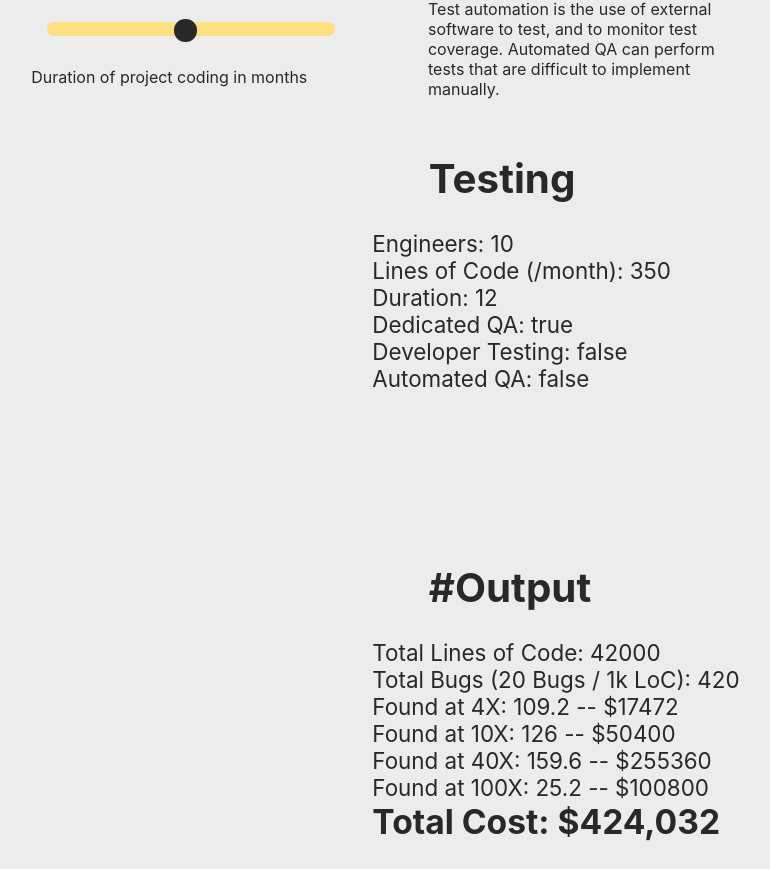
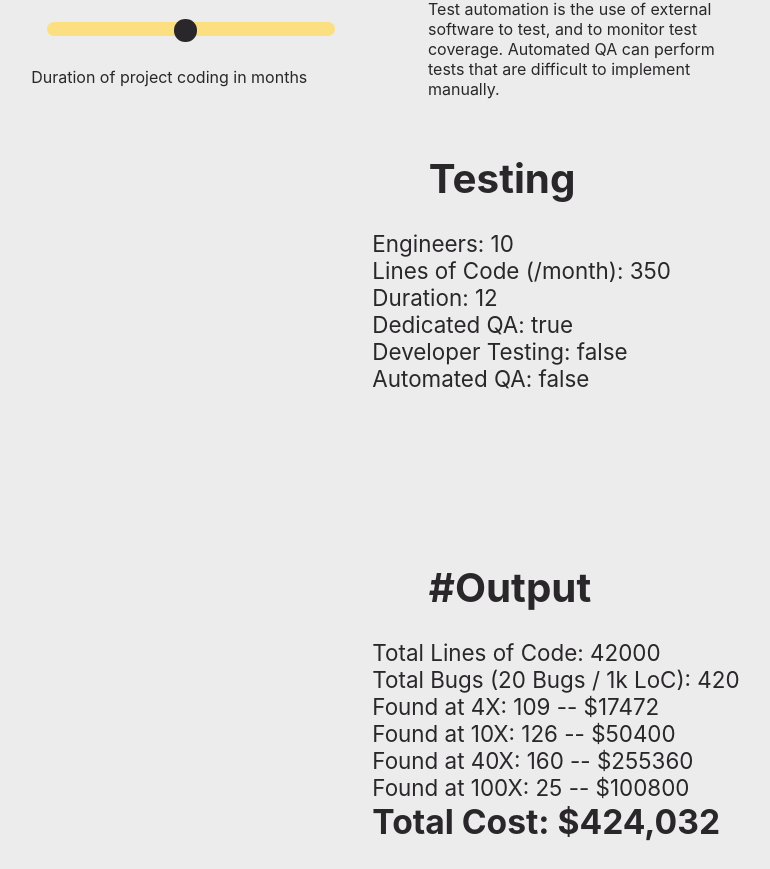
Before and after one commit to mjguillemette/prod-perfect-dashboard, a React (Create React App) app in the folder my-app/: page / in a window 1280 px wide. Shown: the part 645-1514 px from the top of the page, without its empty margins (84-854 px from the left). Built offline with nearby package versions, Linux system fonts and the light colour scheme.

Commit message:
stubbed ResultView page with some made-up values for QA strategy

```diff
--- a/my-app/src/components/InputBox.js
+++ b/my-app/src/components/InputBox.js
@@ -28,15 +28,12 @@ const InputBox = props => {
 
   const handleChange = e => {
     e.preventDefault()
-    if (props.inputType === 'checkbox') {
-      if (e.target.value === 'false') {
-        props.setValue(true)
-      } else {
-        props.setValue(false)
-      }
-    } else {
-      props.setValue(e.target.value)
-    }
+
+    props.inputType === 'checkbox'
+      ? props.value === true
+        ? props.setValue(false)
+        : props.setValue(true)
+      : props.setValue(e.target.value)
   }
 
   return (
@@ -53,9 +50,9 @@ const InputBox = props => {
           step={props.step}
           className={props.inputType === 'checkbox' ? 'toggle' : ''}
           onChange={handleChange}
-          onTouchMove={handleChange}
-          onTouchEnd={handleChange}
-          checked={props.value ? 'checked' : ''}
+          checked={
+            props.value && props.inputType === 'checkbox' ? 'checked' : ''
+          }
         />
       </InputHeading>
       <br />
--- a/my-app/src/components/views/ResultView.js
+++ b/my-app/src/components/views/ResultView.js
@@ -4,13 +4,15 @@ import Graph from '../Graph'
 const ResultView = props => {
   const loc = props.engineers * props.linesOfCode * props.duration
   const rateOfBugs = 0.01
-  const totalBugs = loc * rateOfBugs
+  const totalBugs = props.dedicatedQA
+    ? loc * rateOfBugs
+    : loc * (rateOfBugs * 1.12)
   const initialCostOfBug = 40
 
-  const percent4X = 0.26
-  const percent10X = 0.3
-  const percent40X = 0.38
-  const percent100X = 0.06
+  const percent4X = props.devTesting ? 0.3 : 0.26
+  const percent10X = props.devTesting ? 0.34 : 0.3
+  const percent40X = props.devTesting ? 0.31 : 0.38
+  const percent100X = props.devTesting ? 0.05 : 0.06
 
   const dollarsAt4X = totalBugs * percent4X * initialCostOfBug * 4
   const dollarsAt10X = totalBugs * percent10X * initialCostOfBug * 10
@@ -44,14 +46,18 @@ const ResultView = props => {
       <Graph />
       <h1>#Output</h1>
       Total Lines of Code: {loc} <br />
-      Total Bugs (20 Bugs / 1k LoC): {totalBugs} <br />
-      Found at 4X: {percent4X * totalBugs} -- ${dollarsAt4X}
+      Total Bugs (20 Bugs / 1k LoC): {totalBugs.toFixed(0)} <br />
+      Found at 4X: {(percent4X * totalBugs).toFixed(0)} -- $
+      {dollarsAt4X.toFixed(0)}
       <br />
-      Found at 10X: {percent10X * totalBugs} -- ${dollarsAt10X}
+      Found at 10X: {(percent10X * totalBugs).toFixed(0)} -- $
+      {dollarsAt10X.toFixed(0)}
       <br />
-      Found at 40X: {percent40X * totalBugs} -- ${dollarsAt40X}
+      Found at 40X: {(percent40X * totalBugs).toFixed(0)} -- $
+      {dollarsAt40X.toFixed(0)}
       <br />
-      Found at 100X: {percent100X * totalBugs} -- ${dollarsAt100X} <br />
+      Found at 100X: {(percent100X * totalBugs).toFixed(0)} -- $
+      {dollarsAt100X.toFixed(0)} <br />
       <h2>Total Cost: {formatTotal}</h2>
     </div>
   )
```
Also changed, not shown: 1 other file (tests, documents, lock files or other folders).
